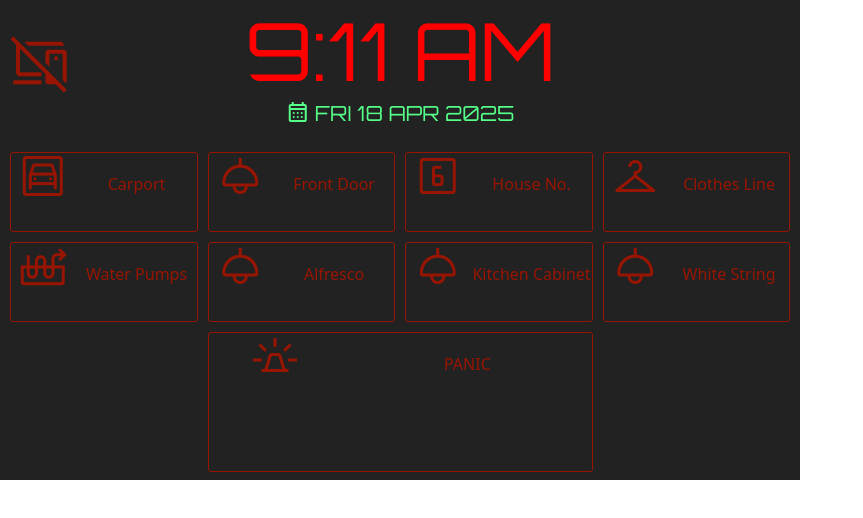
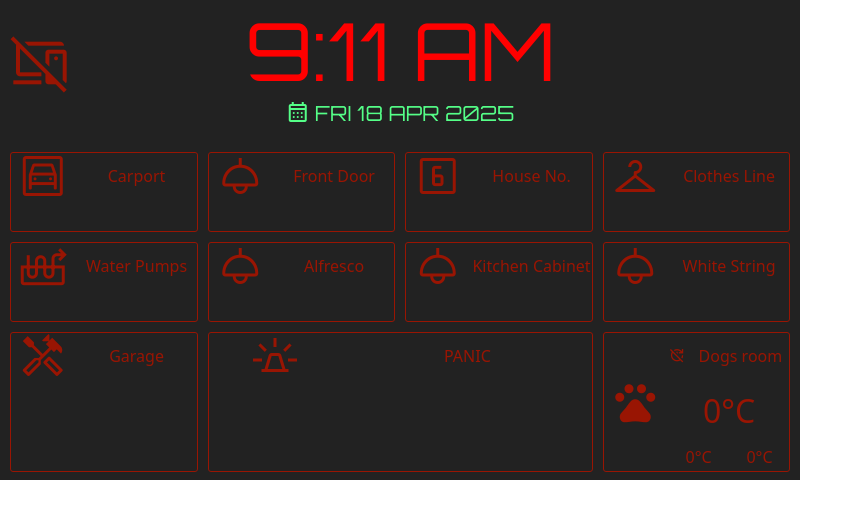
Before and after one commit to mekatrol/imperium, a Vue app in the folder code/Imperium/imperium.dashboard/: page / in a window 1280 px wide. Shown: the top 518 px of the page, without its empty margins (0-863 px from the left). Built offline with nearby package versions, Linux system fonts and the light colour scheme; no server answers.

Commit message:
Add dogs room temperature

```diff
--- a/code/Imperium/imperium.dashboard/package.json
+++ b/code/Imperium/imperium.dashboard/package.json
@@ -8,7 +8,7 @@
     "clean": "rimraf --glob ../Imperium.Server/wwwroot/*",
     "compile": "run-p type-check \"build-only {@}\" --",
     "preview": "vite preview",
-    "test:unit": "vitest",
+    "test:unit": "vitest run",
     "build-only": "vite build",
     "type-check": "vue-tsc --build",
     "lint": "eslint . --fix",
--- a/code/Imperium/imperium.dashboard/src/assets/dashboard.css
+++ b/code/Imperium/imperium.dashboard/src/assets/dashboard.css
@@ -29,7 +29,8 @@
   outline: 1px solid var(--clr-panic-active);
 }
 
-.dashboard-cell > button {
+.dashboard-cell > button,
+.dashboard-cell > div {
   background-color: inherit;
   width: 100%;
   border: none;
--- a/code/Imperium/imperium.dashboard/src/assets/default.css
+++ b/code/Imperium/imperium.dashboard/src/assets/default.css
@@ -15,6 +15,8 @@
 
   --clr-panic-ok: var(--clr-state-on);
   --clr-panic-active: #0478d8;
+  --clr-heat-off: #f9fdc2;
+  --clr-heat-on: #f7621e;
 }
 
 .wrapper {
--- a/code/Imperium/imperium.dashboard/src/components/DashboardCell.vue
+++ b/code/Imperium/imperium.dashboard/src/components/DashboardSwitchCell.vue
@@ -1,5 +1,5 @@
 <template>
-  <div :class="`dashboard-cell${cssClass ? ' ' + cssClass : ''} ${getCssClass()} `">
+  <div :class="`dashboard-cell dashboard-switch-cell${cssClass ? ' ' + cssClass : ''} ${getCssClass()} `">
     <button
       @click="togglePointState"
       :disabled="isOffline()"
@@ -145,13 +145,13 @@ const togglePointState = async (): Promise<void> => {
 
 <style lang="css" scoped>
 /* Button layout */
-.dashboard-cell button {
+.dashboard-switch-cell button {
   display: flex;
   flex-direction: row;
 }
 
 /* Button sections (icon + text) */
-.dashboard-cell button > div {
+.dashboard-switch-cell button > div {
   display: flex;
   flex-direction: column;
   align-content: center;
@@ -159,13 +159,13 @@ const togglePointState = async (): Promise<void> => {
 }
 
 /* Icon section */
-.dashboard-cell button > :first-child {
+.dashboard-switch-cell button > :first-child {
   width: 35%;
   display: flex;
 }
 
 /* Text section */
-.dashboard-cell button > :not(:first-child) {
+.dashboard-switch-cell button > :not(:first-child) {
   width: 65%;
   display: flex;
   flex-direction: column;
@@ -174,31 +174,31 @@ const togglePointState = async (): Promise<void> => {
 }
 
 /* Text section children */
-.dashboard-cell button > :not(:first-child) > * {
+.dashboard-switch-cell button > :not(:first-child) > * {
   padding: 0;
   margin: 0;
   line-height: 1rem;
 }
 
-.dashboard-cell button .label {
+.dashboard-switch-cell button .label {
   display: flex;
   flex-direction: column;
   align-items: flex-start;
 }
 
-.dashboard-cell button .label > p {
-  line-height: 2rem;
+.dashboard-switch-cell button .label > p {
+  line-height: 1rem;
   font-size: 1rem;
   text-align: center;
   align-self: center;
 }
 
-.dashboard-cell button .status {
+.dashboard-switch-cell button .status {
   display: flex;
   flex-direction: row;
 }
 
-.dashboard-cell button .status > span:not(.countdown) {
+.dashboard-switch-cell button .status > span:not(.countdown) {
   display: flex;
   line-height: 1.1rem;
   font-size: 1.1rem;
@@ -209,26 +209,26 @@ const togglePointState = async (): Promise<void> => {
   color: transparent;
 }
 
-.dashboard-cell button .status > span.countdown {
+.dashboard-switch-cell button .status > span.countdown {
   display: flex;
   line-height: 0.8rem;
   font-size: 0.8rem;
   color: var(--clr-state-off);
 }
 
-.dashboard-cell.state-off > button:active .status > span {
+.dashboard-switch-cell.state-off > button:active .status > span {
   color: var(--clr-state-off);
 }
 
-.dashboard-cell.state-on > button:active .status > span {
+.dashboard-switch-cell.state-on > button:active .status > span {
   color: var(--clr-state-on);
 }
 
-.dashboard-cell.state-off button .status > span.on {
+.dashboard-switch-cell.state-off button .status > span.on {
   color: var(--clr-state-off);
 }
 
-.dashboard-cell.state-on button .status > span.on {
+.dashboard-switch-cell.state-on button .status > span.on {
   color: var(--clr-state-on);
 }
 </style>
--- /dev/null
+++ b/code/Imperium/imperium.dashboard/src/components/DashboardTemperatureControllerCell.vue
@@ -0,0 +1,166 @@
+<template>
+  <div :class="`dashboard-cell dashboard-temperature-controller-cell ${getCssClass()}`">
+    <div>
+      <div class="icon">
+        <span
+          v-if="icon"
+          class="material-symbols-outlined"
+          >{{ icon }}</span
+        >
+      </div>
+      <div class="values">
+        <div class="label">
+          <span class="material-symbols-outlined">{{ enabled }}</span>
+          <p>{{ label }}</p>
+        </div>
+        <div class="values-main">
+          <span>{{ tempValue }}°C</span>
+        </div>
+        <div class="values-sub">
+          <span>{{ spValue }}°C</span>
+          <span>{{ pbValue }}°C</span>
+        </div>
+      </div>
+    </div>
+  </div>
+</template>
+
+<script setup lang="ts">
+import { type TemperatureControlPoint } from '@/models/point';
+import { computed, type Ref } from 'vue';
+
+interface Props {
+  id: number;
+  label: string;
+  icon?: string;
+  cssClass?: string;
+  state?: string | undefined;
+}
+
+const model = defineModel<Ref<TemperatureControlPoint>>();
+defineProps<Props>();
+
+const getCssClass = (): string => {
+  if (model.value?.value?.onPoint === undefined || model.value?.value?.enabledPoint === undefined) {
+    return 'state-offline';
+  }
+
+  if (model.value?.value?.enabledPoint.value !== true) {
+    return 'state-disabled';
+  }
+
+  return model.value.value.onPoint.value === true ? 'heat-on' : 'heat-off';
+};
+
+const enabled = computed(() => {
+  if (!model?.value?.value?.enabledPoint?.value) {
+    return 'update_disabled';
+  }
+
+  return (model.value.value.enabledPoint.value as boolean) === true ? 'update' : 'update_disabled';
+});
+
+const tempValue = computed(() => {
+  if (!model?.value?.value?.valuePoint?.value) {
+    return 0.0;
+  }
+
+  return (model.value.value.valuePoint.value as number).toFixed(1);
+});
+
+const spValue = computed(() => {
+  if (!model?.value?.value?.setpointPoint?.value) {
+    return 0.0;
+  }
+
+  return (model.value.value.setpointPoint.value as number).toFixed(1);
+});
+
+const pbValue = computed(() => {
+  if (!model?.value?.value?.proportionalBandPoint) {
+    return 0.0;
+  }
+
+  const sp = model.value.value.setpointPoint.value as number;
+  const pb = model.value.value.proportionalBandPoint.value as number;
+
+  return (sp + pb).toFixed(1);
+});
+</script>
+
+<style lang="css" scoped>
+.dashboard-cell.dashboard-temperature-controller-cell.state-offline {
+  outline: 1px solid var(--clr-state-offline);
+  color: var(--clr-state-offline);
+}
+
+.dashboard-cell.dashboard-temperature-controller-cell.state-disabled {
+  outline: 1px solid var(--clr-state-off);
+  color: var(--clr-state-off);
+}
+
+.dashboard-cell.dashboard-temperature-controller-cell.heat-off {
+  outline: 1px solid var(--clr-heat-off);
+  color: var(--clr-heat-off);
+}
+
+.dashboard-cell.dashboard-temperature-controller-cell.heat-on {
+  outline: 1px solid var(--clr-heat-on);
+  color: var(--clr-heat-on);
+}
+
+div.icon,
+div.values {
+  display: flex;
+  flex-direction: column;
+  align-content: center;
+  justify-content: center;
+  display: flex;
+  flex-direction: column;
+}
+
+div.icon {
+  width: 35%;
+}
+
+div.values {
+  width: 65%;
+}
+
+div.icon > span {
+  font-size: 3rem;
+  display: flex;
+  align-self: center;
+}
+
+div.values > div {
+  display: flex;
+  height: 33%;
+  align-items: center;
+  align-content: center;
+  justify-content: center;
+}
+
+div.label {
+  display: flex;
+  flex-direction: row;
+  line-height: 1rem;
+}
+
+div.label > span {
+  font-size: 1.1rem;
+  width: 25%;
+}
+
+div.label > p {
+  width: 75%;
+}
+
+.values-main > span {
+  font-size: 2rem;
+}
+
+.values-sub > span {
+  font-size: 1rem;
+}
+</style>
--- a/code/Imperium/imperium.dashboard/src/views/HomeView.vue
+++ b/code/Imperium/imperium.dashboard/src/views/HomeView.vue
@@ -54,8 +54,9 @@ import { useIntervalTimer } from '@/composables/timer';
 import { getShortDateWithDay, getTimeWithMeridiem } from '@/services/date-helper';
 import { computed, ref, shallowRef, type Component, type Ref } from 'vue';
 import { useAppStore } from '@/stores/app-store';
-import type { CountdownPoint, Point } from '@/models/point';
-import DashboardCell from '@/components/DashboardCell.vue';
+import type { CountdownPoint, Point, TemperatureControlPoint } from '@/models/point';
+import DashboardSwitchCell from '@/components/DashboardSwitchCell.vue';
+import DashboardTemperatureControllerCell from '@/components/DashboardTemperatureControllerCell.vue';
 
 interface GridCellProps {
   id: number;
@@ -89,6 +90,7 @@ const carportLightsPoint = ref<CountdownPoint | undefined>();
 const frontDoorLightPoint = ref<CountdownPoint | undefined>();
 const houseNumberLightPoint = ref<CountdownPoint | undefined>();
 const isDaytimePoint = ref<Point | undefined>();
+const dogRoomTemperaturePoint = ref<TemperatureControlPoint | undefined>();
 
 const serverStatusIcon = computed((): string => {
   return appStore.serverOnline ? 'devices' : 'devices_off';
@@ -108,18 +110,18 @@ const isDaytimeClass = computed((): string => {
 
 const createCells = (): void => {
   let id = 0;
-  gridCells.value.push({ component: DashboardCell, props: { id: id++, label: 'Carport', icon: 'garage', state: 'on' }, model: carportLightsPoint });
-  gridCells.value.push({ component: DashboardCell, props: { id: id++, label: 'Front Door', icon: 'light', state: 'off' }, model: frontDoorLightPoint });
-  gridCells.value.push({ component: DashboardCell, props: { id: id++, label: 'House No.', icon: 'looks_6' }, model: houseNumberLightPoint });
-  gridCells.value.push({ component: DashboardCell, props: { id: id++, label: 'Clothes Line', icon: 'checkroom' }, model: clotheslinePoint });
-  gridCells.value.push({ component: DashboardCell, props: { id: id++, label: 'Water Pumps', icon: 'heat_pump_balance' }, model: aquaponicsPumpsPoint });
-  gridCells.value.push({ component: DashboardCell, props: { id: id++, label: 'Alfresco', icon: 'light' }, model: alfrescoLightPoint });
-  gridCells.value.push({ component: DashboardCell, props: { id: id++, label: 'Kitchen Cabinet', icon: 'light' }, model: kitchenCabinetLightsPoint });
-  gridCells.value.push({ component: DashboardCell, props: { id: id++, label: 'White String', icon: 'light' }, model: whiteStringLightsPoint });
+  gridCells.value.push({ component: DashboardSwitchCell, props: { id: id++, label: 'Carport', icon: 'garage', state: 'on' }, model: carportLightsPoint });
+  gridCells.value.push({ component: DashboardSwitchCell, props: { id: id++, label: 'Front Door', icon: 'light', state: 'off' }, model: frontDoorLightPoint });
+  gridCells.value.push({ component: DashboardSwitchCell, props: { id: id++, label: 'House No.', icon: 'looks_6' }, model: houseNumberLightPoint });
+  gridCells.value.push({ component: DashboardSwitchCell, props: { id: id++, label: 'Clothes Line', icon: 'checkroom' }, model: clotheslinePoint });
+  gridCells.value.push({ component: DashboardSwitchCell, props: { id: id++, label: 'Water Pumps', icon: 'heat_pump_balance' }, model: aquaponicsPumpsPoint });
+  gridCells.value.push({ component: DashboardSwitchCell, props: { id: id++, label: 'Alfresco', icon: 'light' }, model: alfrescoLightPoint });
+  gridCells.value.push({ component: DashboardSwitchCell, props: { id: id++, label: 'Kitchen Cabinet', icon: 'light' }, model: kitchenCabinetLightsPoint });
+  gridCells.value.push({ component: DashboardSwitchCell, props: { id: id++, label: 'White String', icon: 'light' }, model: whiteStringLightsPoint });
 
-  // gridCells.value.push({ component: DashboardCell, props: { id: id++, label: 'Garage', icon: 'handyman', cssClass: 'grid-two-row' } });
-  gridCells.value.push({ component: DashboardCell, props: { id: id++, label: 'PANIC', icon: 'e911_emergency', cssClass: 'grid-two-col grid-two-row panic' }, model: panicPoint });
-  // gridCells.value.push({ component: DashboardCell, props: { id: id++, label: 'More', icon: 'arrow_right_alt', cssClass: 'grid-two-row' } });
+  gridCells.value.push({ component: DashboardSwitchCell, props: { id: id++, label: 'Garage', icon: 'handyman', cssClass: 'grid-two-row' } });
+  gridCells.value.push({ component: DashboardSwitchCell, props: { id: id++, label: 'PANIC', icon: 'e911_emergency', cssClass: 'grid-two-col grid-two-row panic' }, model: panicPoint });
+  gridCells.value.push({ component: DashboardTemperatureControllerCell, props: { id: id++, label: 'Dogs room', icon: 'pets', cssClass: 'grid-two-row' }, model: dogRoomTemperaturePoint });
 };
 
 createCells();
@@ -175,6 +177,75 @@ const updateCountdownPoint = (
   };
 };
 
+const updateTemperatureControlPoint = (
+  valueDeviceKey: string,
+  valuePointKey: string,
+  setpointDeviceKey: string,
+  setpointPointKey: string,
+  proportionalBandDeviceKey: string,
+  proportionalBandPointKey: string,
+  enabledDeviceKey: string,
+  enabledPointKey: string,
+  onDeviceKey: string,
+  onPointKey: string,
+  point: Ref<TemperatureControlPoint | undefined>
+): void => {
+  const valuePoints = allPoints.value.filter((p) => p.deviceKey === valueDeviceKey && p.key === valuePointKey);
+  const setpointPoints = setpointPointKey ? allPoints.value.filter((p) => p.deviceKey == setpointDeviceKey && p.key === setpointPointKey) : [];
+  const proportionalBandPoints = setpointPointKey ? allPoints.value.filter((p) => p.deviceKey == proportionalBandDeviceKey && p.key === proportionalBandPointKey) : [];
+  const enabledPoints = setpointPointKey ? allPoints.value.filter((p) => p.deviceKey == enabledDeviceKey && p.key === enabledPointKey) : [];
+  const onPoints = setpointPointKey ? allPoints.value.filter((p) => p.deviceKey == onDeviceKey && p.key === onPointKey) : [];
+
+  let valuePoint: Point | undefined = undefined;
+  let setpointPoint: Point | undefined = undefined;
+  let proportionalBandPoint: Point | undefined = undefined;
+  let enabledPoint: Point | undefined = undefined;
+  let onPoint: Point | undefined = undefined;
+
+  if (valuePoints.length === 1) {
+    valuePoint = valuePoints[0];
+  } else {
+    point.value = undefined;
+  }
+
+  if (setpointPoints.length === 1) {
+    setpointPoint = setpointPoints[0];
+  } else {
+    point.value = undefined;
+  }
+
+  if (proportionalBandPoints.length === 1) {
+    proportionalBandPoint = proportionalBandPoints[0];
+  } else {
+    point.value = undefined;
+  }
+
+  if (enabledPoints.length === 1) {
+    enabledPoint = enabledPoints[0];
+  } else {
+    point.value = undefined;
+  }
+
+  if (onPoints.length === 1) {
+    onPoint = onPoints[0];
+  } else {
+    point.value = undefined;
+  }
+
+  if (!valuePoint || !setpointPoint || !proportionalBandPoint || !enabledPoint || !onPoint) {
+    point.value = undefined;
+    return;
+  }
+
+  point.value = {
+    valuePoint: valuePoint,
+    setpointPoint: setpointPoint,
+    proportionalBandPoint: proportionalBandPoint,
+    enabledPoint: enabledPoint,
+    onPoint: onPoint
+  };
+};
+
 const updatePoints = (): void => {
   updateCountdownPoint('device.clothesline', 'Relay', null, undefined, clotheslinePoint);
   updateCountdownPoint('device.alfrescolight', 'Relay', null, undefined, alfrescoLightPoint);
@@ -185,6 +256,7 @@ const updatePoints = (): void => {
   updateCountdownPoint('device.housenumberlight', 'Relay', null, undefined, houseNumberLightPoint);
   updateCountdownPoint('virtual', 'water.pumps', null, undefined, aquaponicsPumpsPoint);
   updateCountdownPoint('virtual', 'panic', null, undefined, panicPoint);
+  updateTemperatureControlPoint('dogheater', 'temp.avg', 'dogheater', 'temp.sp', 'dogheater', 'temp.pb', 'dogheater', 'heater.enabled', 'dogheater', 'heater.on', dogRoomTemperaturePoint);
   updatePoint('device.sunrisesunset', 'IsDaytime', isDaytimePoint);
 };
 
```
Also changed, not shown: code/Imperium/imperium.dashboard/src/models/point.ts (+8 -0 lines), 1 other file (tests, documents, lock files or other folders).
